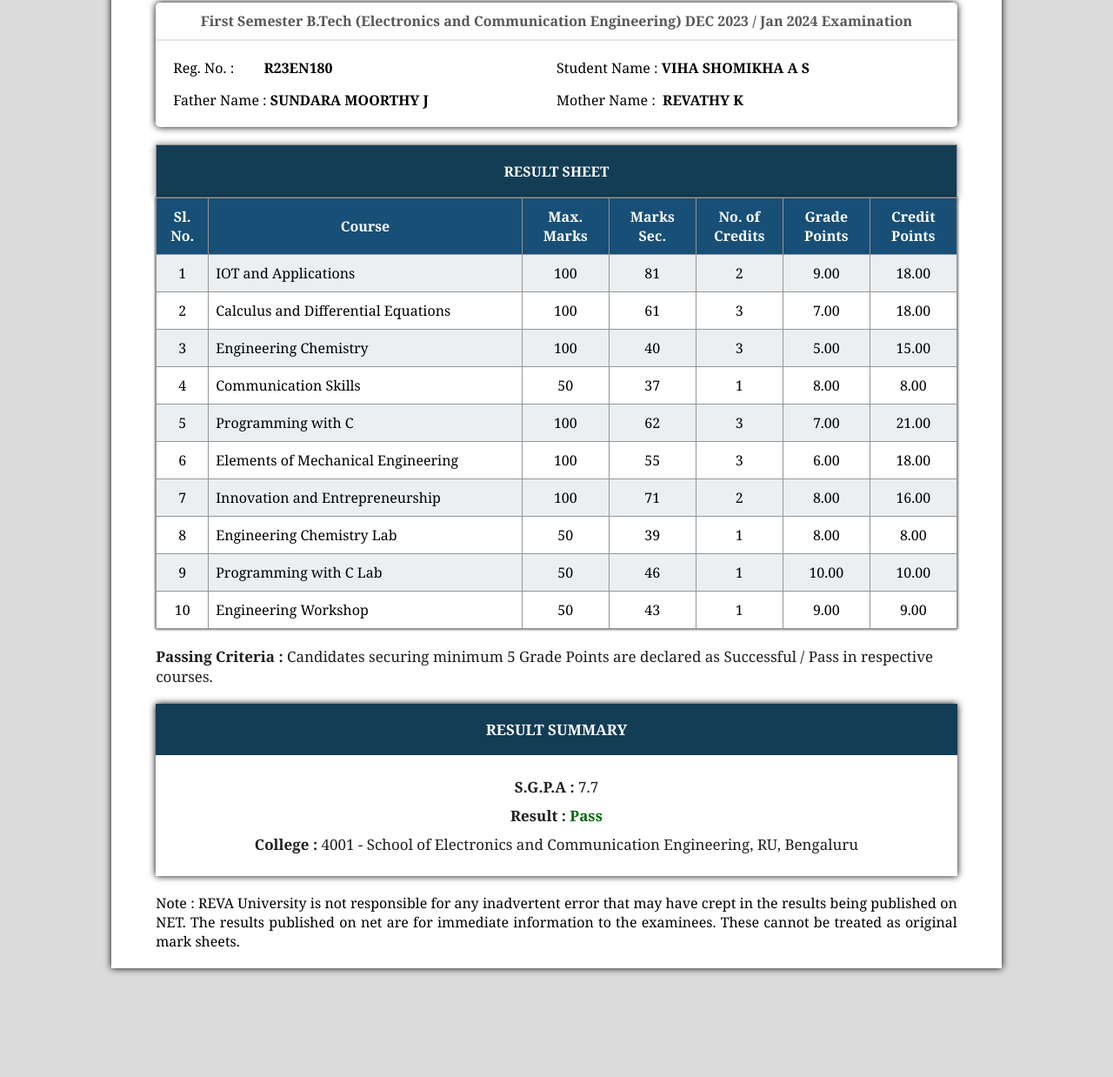
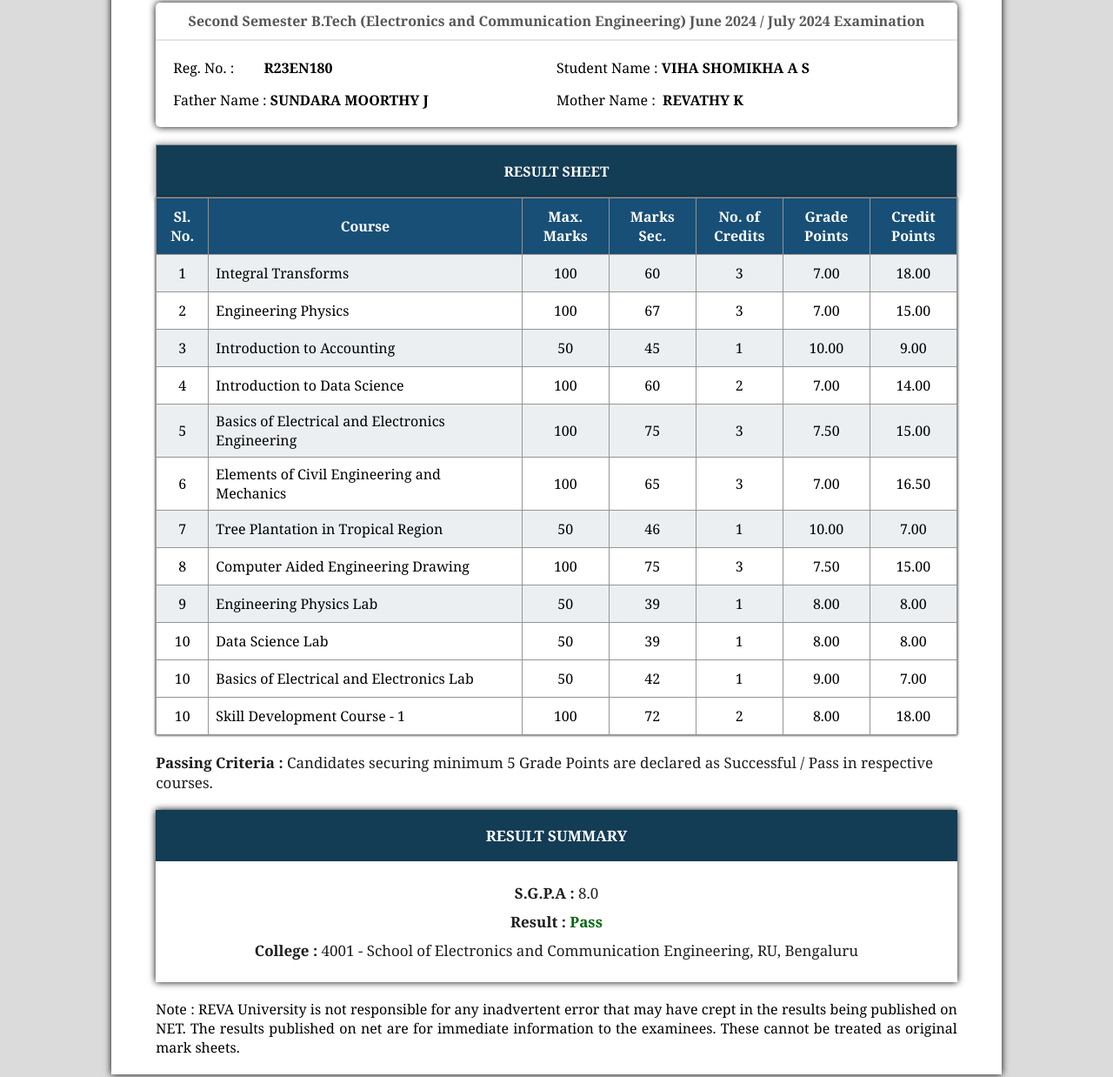
Before and after one commit to RUstudentportal/RUstudentportal.github.io, a plain HTML site: page home page.html in a window 1280 px wide. Shown: the part 178-1416 px from the top of the page at 87% size. Before the commit the page ends 1321 px from the top, so only its background shows below. Drawn offline with Linux system fonts and the light colour scheme.

Commit message:
Update home page.html

```diff
--- a/home page.html
+++ b/home page.html
@@ -17,7 +17,7 @@
         </div>
 
         <div class="student-details">
-            <p id="detail-head">First Semester B.Tech (Electronics and Communication Engineering) DEC 2023 / Jan 2024 Examination</p>
+            <p id="detail-head">Second Semester B.Tech (Electronics and Communication Engineering) June 2024 / July 2024 Examination</p>
             <div class="details-container">
                 <div class="details">
                     <p>Reg. No. : <span style="margin-left: 30px;">R23EN180</span></p>
@@ -52,102 +52,122 @@
                 <tbody>
                     <tr class="grey-bg">
                         <td class="slno">1</td>
-                        <td class="course" colspan="2">IOT and Applications</td>
+                        <td class="course" colspan="2">Integral Transforms</td>
                         <td class="marks">100</td>
-                        <td class="marks">81</td>
-                        <td class="marks">2</td>
-                        <td class="marks">9.00</td>
+                        <td class="marks">60</td>
+                        <td class="marks">3</td>
+                        <td class="marks">7.00</td>
                         <td class="marks">18.00</td>
                         <!-- <td class="grade">A+</td> -->
                     </tr>
                     <tr>
                         <td class="slno">2</td>
-                        <td class="course" colspan="2">Calculus and Differential Equations</td>
+                        <td class="course" colspan="2">Engineering Physics</td>
                         <td class="marks">100</td>
-                        <td class="marks">61</td>
+                        <td class="marks">67</td>
                         <td class="marks">3</td>
                         <td class="marks">7.00</td>
-                        <td class="marks">18.00</td>
+                        <td class="marks">15.00</td>
                         <!-- <td class="grade">B+</td> -->
                     </tr>
                     <tr class="grey-bg">
                         <td class="slno">3</td>
-                        <td class="course" colspan="2">Engineering Chemistry</td>
-                        <td class="marks">100</td>
-                        <td class="marks">40</td>
-                        <td class="marks">3</td>
-                        <td class="marks">5.00</td>
-                        <td class="marks">15.00</td>
+                        <td class="course" colspan="2">Introduction to Accounting</td>
+                        <td class="marks">50</td>
+                        <td class="marks">45</td>
+                        <td class="marks">1</td>
+                        <td class="marks">10.00</td>
+                        <td class="marks">9.00</td>
                         <!-- <td class="grade">C</td> -->
                     </tr>
                     <tr>
                         <td class="slno">4</td>
-                        <td class="course" colspan="2">Communication Skills</td>
-                        <td class="marks">50</td>
-                        <td class="marks">37</td>
-                        <td class="marks">1</td>
-                        <td class="marks">8.00</td>
-                        <td class="marks">8.00</td>
+                        <td class="course" colspan="2">Introduction to Data Science</td>
+                        <td class="marks">100</td>
+                        <td class="marks">60</td>
+                        <td class="marks">2</td>
+                        <td class="marks">7.00</td>
+                        <td class="marks">14.00</td>
                         <!-- <td class="grade">A</td> -->
                     </tr>
                     <tr class="grey-bg">
                         <td class="slno">5</td>
-                        <td class="course" colspan="2">Programming with C</td>
+                        <td class="course" colspan="2">Basics of Electrical and Electronics Engineering</td>
                         <td class="marks">100</td>
-                        <td class="marks">62</td>
+                        <td class="marks">75</td>
                         <td class="marks">3</td>
-                        <td class="marks">7.00</td>
-                        <td class="marks">21.00</td>
+                        <td class="marks">7.50</td>
+                        <td class="marks">15.00</td>
                         <!-- <td class="grade">B+</td> -->
                     </tr>
                     <tr>
                         <td class="slno">6</td>
-                        <td class="course" colspan="2">Elements of Mechanical Engineering</td>
+                        <td class="course" colspan="2">Elements of Civil Engineering and Mechanics</td>
                         <td class="marks">100</td>
-                        <td class="marks">55</td>
+                        <td class="marks">65</td>
                         <td class="marks">3</td>
-                        <td class="marks">6.00</td>
-                        <td class="marks">18.00</td>
+                        <td class="marks">7.00</td>
+                        <td class="marks">16.50</td>
                         <!-- <td class="grade">B</td> -->
                     </tr>
                     <tr class="grey-bg">
                         <td class="slno">7</td>
-                        <td class="course" colspan="2">Innovation and Entrepreneurship</td>
-                        <td class="marks">100</td>
-                        <td class="marks">71</td>
-                        <td class="marks">2</td>
-                        <td class="marks">8.00</td>
-                        <td class="marks">16.00</td>
+                        <td class="course" colspan="2">Tree Plantation in Tropical Region</td>
+                        <td class="marks">50</td>
+                        <td class="marks">46</td>
+                        <td class="marks">1</td>
+                        <td class="marks">10.00</td>
+                        <td class="marks">7.00</td>
                         <!-- <td class="grade">A</td> -->
                     </tr>
                     <tr>
                         <td class="slno">8</td>
-                        <td class="course" colspan="2">Engineering Chemistry Lab</td>
+                        <td class="course" colspan="2">Computer Aided Engineering Drawing</td>
+                        <td class="marks">100</td>
+                        <td class="marks">75</td>
+                        <td class="marks">3</td>
+                        <td class="marks">7.50</td>
+                        <td class="marks">15.00</td>
+                        <!-- <td class="grade">A</td> -->
+                    </tr>
+                    <tr class="grey-bg">
+                        <td class="slno">9</td>
+                        <td class="course" colspan="2">Engineering Physics Lab</td>
                         <td class="marks">50</td>
                         <td class="marks">39</td>
                         <td class="marks">1</td>
                         <td class="marks">8.00</td>
                         <td class="marks">8.00</td>
-                        <!-- <td class="grade">A</td> -->
-                    </tr>
-                    <tr class="grey-bg">
-                        <td class="slno">9</td>
-                        <td class="course" colspan="2">Programming with C Lab</td>
-                        <td class="marks">50</td>
-                        <td class="marks">46</td>
-                        <td class="marks">1</td>
-                        <td class="marks">10.00</td>
-                        <td class="marks">10.00</td>
                         <!-- <td class="grade">O</td> -->
                     </tr>
                     <tr>
                         <td class="slno">10</td>
-                        <td class="course" colspan="2">Engineering Workshop</td>
+                        <td class="course" colspan="2">Data Science Lab</td>
                         <td class="marks">50</td>
-                        <td class="marks">43</td>
+                        <td class="marks">39</td>
+                        <td class="marks">1</td>
+                        <td class="marks">8.00</td>
+                        <td class="marks">8.00</td>
+                        <!-- <td class="grade">A+</td> -->
+                    </tr>
+                    <tr>
+                        <td class="slno">10</td>
+                        <td class="course" colspan="2">Basics of Electrical and Electronics Lab</td>
+                        <td class="marks">50</td>
+                        <td class="marks">42</td>
                         <td class="marks">1</td>
                         <td class="marks">9.00</td>
-                        <td class="marks">9.00</td>
+                        <td class="marks">7.00</td>
+                        <!-- <td class="grade">A+</td> -->
+                    </tr>
+                    <tr>
+                        <td class="slno">10</td>
+                        <td class="course" colspan="2">Skill Development Course - 1</td>
+                        <td class="marks">100</td>
+                        <td class="marks">72</td>
+                        <td class="marks">2</td>
+                        <td class="marks">8.00</td>
+                        <td class="marks">18.00</td>
                         <!-- <td class="grade">A+</td> -->
                     </tr>
                 </tbody>
@@ -162,7 +182,7 @@
             <div class="result-summary">
                 <p id="result-head">Result Summary</p>
                 <div class="result-summary-container">
-                    <p><strong>S.G.P.A :</strong> 7.7</p>
+                    <p><strong>S.G.P.A :</strong> 8.0</p>
                     <p><strong>Result :</strong> <span>Pass</span></p>
                     <p><strong>College :</strong> 4001 - School of Electronics and Communication Engineering, RU, Bengaluru</p>
                 </div>
```
